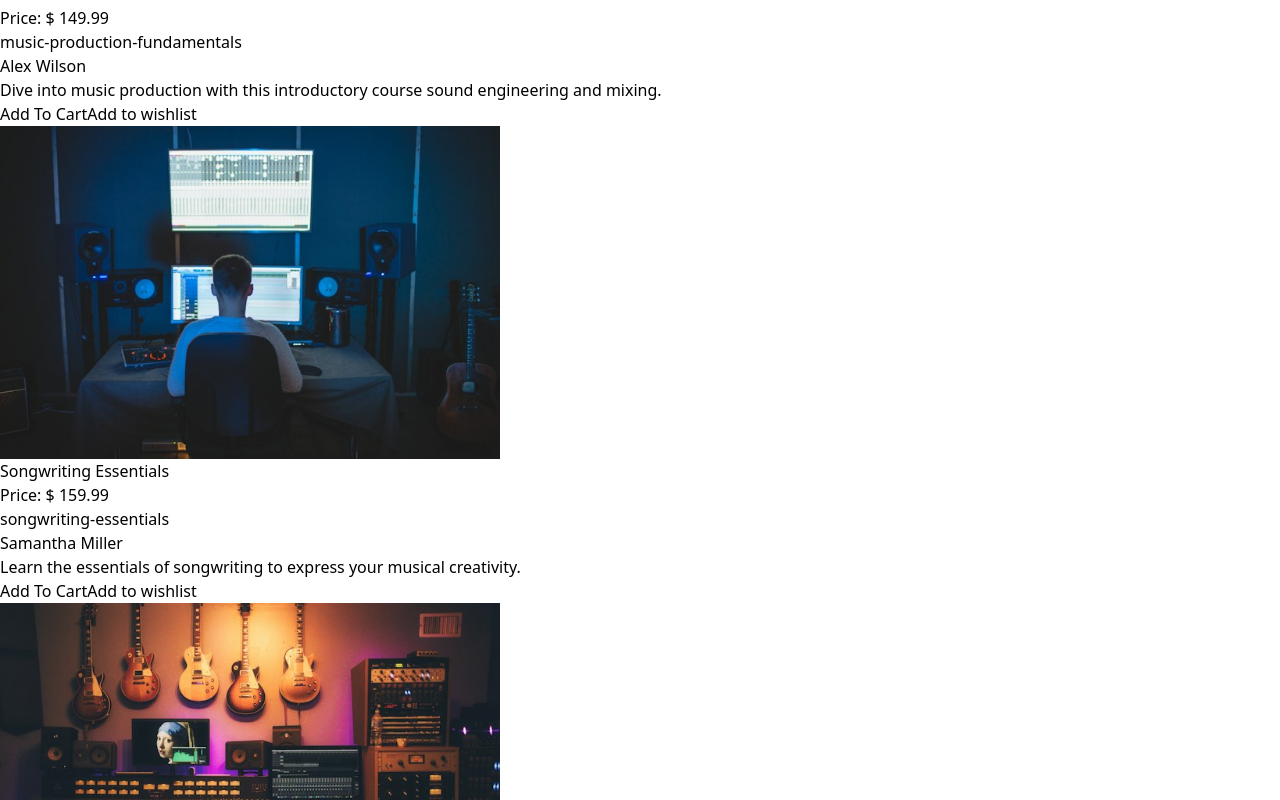
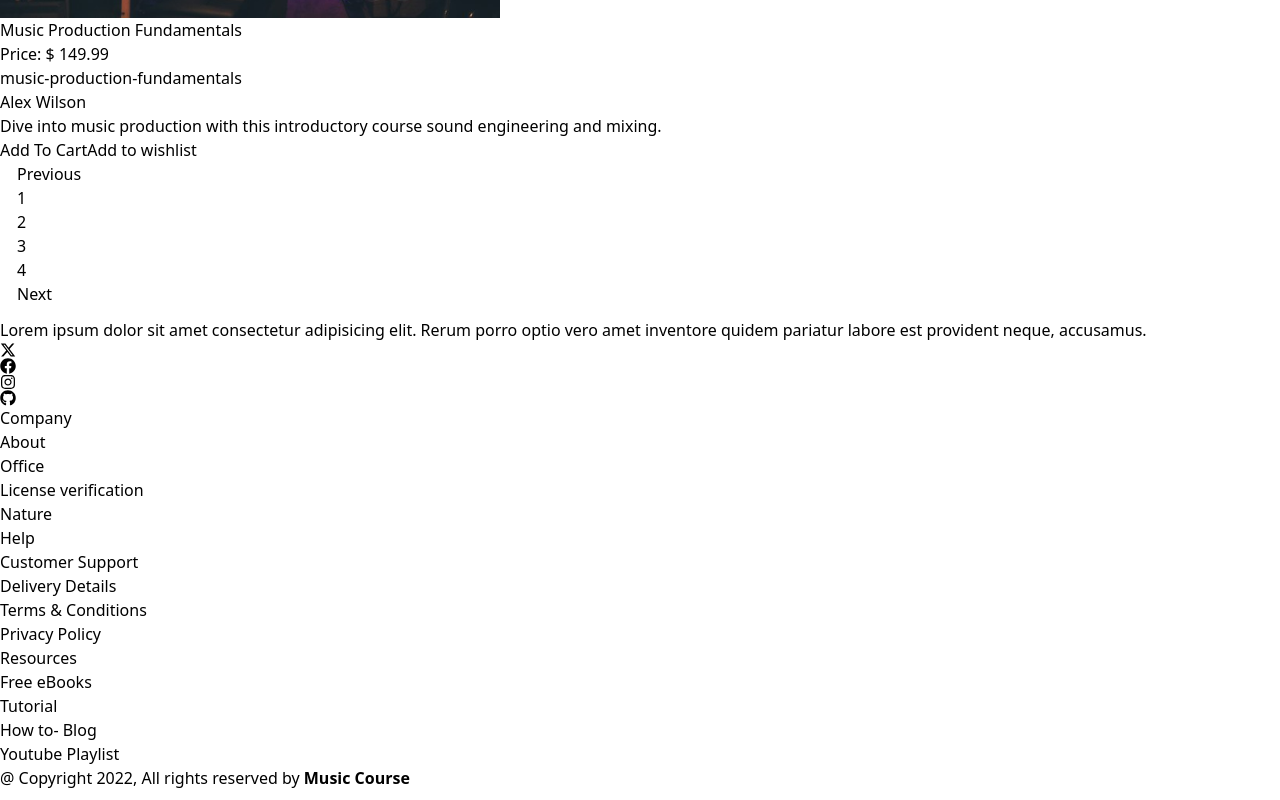
Before and after one commit to ravi-cybersify/music-course-next-pageroute, a Next.js app: page /product in a window 1280 px wide. Shown: the part 2960-3760 px from the top of the page. Built offline with nearby package versions, Linux system fonts and the light colour scheme.

Commit message:
Search and Pagination function and also work on gsap animation

```diff
--- a/package.json
+++ b/package.json
@@ -9,6 +9,8 @@
     "lint": "next lint"
   },
   "dependencies": {
+    "@nextui-org/pagination": "^2.2.8",
+    "@nextui-org/react": "^2.6.11",
     "@reduxjs/toolkit": "^2.5.0",
     "gsap": "^3.12.5",
     "imagesloaded": "^5.0.0",
@@ -16,6 +18,7 @@
     "react": "^19.0.0",
     "react-dom": "^19.0.0",
     "react-icons": "^5.4.0",
+    "react-paginate": "^8.2.0",
     "react-redux": "^9.2.0",
     "react-toastify": "^11.0.2",
     "redux": "^5.0.1"
--- a/src/Redux/productSlice.tsx
+++ b/src/Redux/productSlice.tsx
@@ -36,14 +36,18 @@ const productSlice = createSlice({
   name: "products",
   initialState,
   reducers: {
-    addCart(state, action: PayloadAction<{userId:string, item:Data}>) {
-      const { userId, item } = action.payload;
-      if (!state[userId]) {
-        state[userId] = [];
-      }
-      state[userId].push(item);
-      // state.carts.push(action.payload);
-      window.localStorage.setItem(`${userId}`, JSON.stringify(state[userId]))
+    // addCart(state, action: PayloadAction<{userId:string, item:Data}>) {
+    //   const { userId, item } = action.payload;
+    //   if (!state[userId]) {
+    //     state[userId] = [];
+    //   }
+    //   state[userId].push(item);
+    //   window.localStorage.setItem(`${userId}`, JSON.stringify(state[userId]))
+    // },
+
+    addCart(state, action: PayloadAction<Data>) {
+      state.carts.push(action.payload);
+      window.localStorage.setItem("cart", JSON.stringify(state.carts));
     },
 
     addWishlist(state,action: PayloadAction<Data>){
--- a/src/components/Card.tsx
+++ b/src/components/Card.tsx
@@ -1,5 +1,4 @@
-'use client'
-import React from "react";
+import React, { useEffect, useState } from "react";
 import CoursesData from "../data/music-course.json";
 import Image from "next/image";
 import { usePathname } from "next/navigation";
@@ -8,6 +7,7 @@ import { addCart, addWishlist, Data } from "@/Redux/productSlice";
 import { UserProps } from "@/Redux/userSlice";
 import { useRouter } from "next/router";
 import { toast } from "react-toastify";
+import ReactPaginate from "react-paginate";
 
 const Card = () => {
   const pathname = usePathname();
@@ -23,14 +23,14 @@ const Card = () => {
   const wishlistData = useSelector(
     (state: { product: { wishlist: Data[] } }) => state.product.wishlist
   );
-  // console.log(cartData)
   const isInCart = (id: number) => !!cartData.find((data) => data.id === id);
   const isInWishlist = (id: number) =>
     !!wishlistData.find((data) => data.id === id);
 
   const addCartData = (item: Data) => {
     if (loggedUser[0]?.username) {
-      dispatch(addCart({userId:loggedUser[0].userId , item:item}));
+      dispatch(addCart(item));
+      // dispatch(addCart({userId:loggedUser[0].userId , item:item}));    //for multiple users cart
       toast("Added in Cart Successfully !!", {
         position: "top-center",
         autoClose: 1000,
@@ -61,14 +61,54 @@ const Card = () => {
     }
   };
 
-  const coursesToDisplay =
-    pathname === "/product"
-      ? CoursesData.courses
-      : CoursesData.courses.slice(0, 6);
+  // paggination
+
+  const itemsPerPage: number = 6;
+
+  const [currentPage, setCurrentPage] = useState<number>(() => {
+    if (typeof window !== "undefined") {
+      const storedPage = localStorage.getItem("currentsPage");
+      return storedPage ? JSON.parse(storedPage) : 0;
+    }
+    return 0;
+  });
+  const [searchQuery, setSearchQuery] = useState<string>("");
+
+  const items = CoursesData.courses.filter((item) =>
+    item.title.toLowerCase().includes(searchQuery.toLowerCase())
+  );
+  const offset: number = currentPage * itemsPerPage;
+  const currentItems = items.slice(offset, offset + itemsPerPage);
+  const pageCount = Math.ceil(items.length / itemsPerPage);
+
+  useEffect(() => {
+    if (typeof window !== "undefined") {
+      localStorage.setItem("currentsPage", JSON.stringify(currentPage));
+    }
+  }, [currentPage]);
+
+  const handlePageClick = (event: { selected: number }) => {
+    setCurrentPage(event.selected);
+  };
 
   return (
+    <div className="">
+      {pathname === "/product" && (
+        <div className="flex justify-center mb-6">
+          <input
+            type="search"
+            placeholder="Search courses..."
+            value={searchQuery}
+            onChange={(e) => {
+              setSearchQuery(e.target.value);
+              setCurrentPage(0);
+            }}
+            className="w-full max-w-xl mt-4 px-4 py-2 border rounded focus:outline-none focus:ring-2 focus:ring-blue-500"
+          />
+        </div>
+      )}
       <div className="grid grid-cols-3 gap-5 ml-20 my-12">
-      {coursesToDisplay.map((item: Data) => (
+        {currentItems.map((item: Data) => (
           <div
             key={item.id}
             className="max-w-sm rounded overflow-hidden shadow-lg"
@@ -124,12 +164,36 @@ const Card = () => {
               `}
                 onClick={() => addWishlists(item)}
               >
-              {isInWishlist(item.id) ? "Added to wishlist" : "Add to wishlist"}
+                {isInWishlist(item.id)
+                  ? "Added to wishlist"
+                  : "Add to wishlist"}
               </button>
             </div>
           </div>
         ))}
       </div>
+
+      {pathname === "/product" && (
+        <div className="mt-8">
+          <ReactPaginate
+            previousLabel={"Previous"}
+            nextLabel={"Next"}
+            // breakLabel={"..."}
+            pageCount={pageCount}
+            // marginPagesDisplayed={2}
+            // pageRangeDisplayed={3}
+            forcePage={currentPage}
+            onPageChange={handlePageClick}
+            containerClassName="flex justify-center items-center space-x-2"
+            pageClassName="px-4 py-2 border rounded hover:bg-gray-200"
+            activeClassName="bg-blue-500 text-white"
+            previousClassName="px-4 py-2 border rounded hover:bg-gray-200"
+            nextClassName="px-4 py-2 border rounded hover:bg-gray-200"
+            disabledClassName="opacity-50 cursor-not-allowed"
+          />
+        </div>
+      )}
+    </div>
   );
 };
 
--- a/src/data/music-course.json
+++ b/src/data/music-course.json
@@ -99,6 +99,106 @@
         "instructor": "Ethan Moore",
         "isFeatured": true,
         "image": "/courses/blues.jpg"
+      },
+      {
+        "id": 11,
+        "title": "Guitar Fundamentals",
+        "slug": "guitar-fundamentals",
+        "description": "Learn the basics of playing guitar with our comprehensive beginner's course.",
+        "price": 99.99,
+        "instructor": "John Doe",
+        "isFeatured": true,
+        "image": "/courses/guitar.jpg"
+      },
+      {
+        "id": 12,
+        "title": "Piano for Beginners",
+        "slug": "piano-for-beginners",
+        "description": "Start your musical journey with foundational piano skills taught by expert instructors.",
+        "price": 109.99,
+        "instructor": "Jane Smith",
+        "isFeatured": false,
+        "image": "/courses/piano.jpg"
+      },
+      {
+        "id": 13,
+        "title": "Advanced Vocal Techniques",
+        "slug": "advanced-vocal-techniques",
+        "description": "Enhance your singing with advanced vocal techniques for intermediate to learners.",
+        "price": 119.99,
+        "instructor": "Emily Johnson",
+        "isFeatured": true,
+        "image": "/courses/vocalist.jpg"
+      },
+      {
+        "id": 14,
+        "title": "Drumming Mastery",
+        "slug": "drumming-mastery",
+        "description": "Master the drums with our comprehensive course covering all skill levels.",
+        "price": 129.99,
+        "instructor": "Mike Brown",
+        "isFeatured": false,
+        "image": "/courses/drumming.jpg"
+      },
+      {
+        "id": 15,
+        "title": "Jazz Improvisation",
+        "slug": "jazz-improvisation",
+        "description": "Learn the art of jazz improvisation with this course designed for all levels.",
+        "price": 139.99,
+        "instructor": "Chris Davis",
+        "isFeatured": false,
+        "image": "/courses/jazz.jpg"
+      },
+      {
+        "id": 16,
+        "title": "Music Production Fundamentals",
+        "slug": "music-production-fundamentals",
+        "description": "Dive into music production with this introductory course sound engineering and mixing.",
+        "price": 149.99,
+        "instructor": "Alex Wilson",
+        "isFeatured": true,
+        "image": "/courses/music-prod.jpg"
+      },
+      {
+        "id": 17,
+        "title": "Songwriting Essentials",
+        "slug": "songwriting-essentials",
+        "description": "Learn the essentials of songwriting to express your musical creativity.",
+        "price": 159.99,
+        "instructor": "Samantha Miller",
+        "isFeatured": false,
+        "image": "/courses/song-writing.jpg"
+      },
+      {
+        "id": 18,
+        "title": "Electronic Music Production",
+        "slug": "electronic-music-production",
+        "description": "Create compelling electronic music with our course designed for users.",
+        "price": 169.99,
+        "instructor": "Luke Harris",
+        "isFeatured": true,
+        "image": "/courses/music-prod.jpg"
+      },
+      {
+        "id": 19,
+        "title": "Classical Music History",
+        "slug": "classical-music-history",
+        "description": "Explore the rich history of classical music from its origins to the present day.",
+        "price": 179.99,
+        "instructor": "Grace Lee",
+        "isFeatured": false,
+        "image": "/courses/classical-music.jpg"
+      },
+      {
+        "id": 20,
+        "title": "Blues Guitar Techniques",
+        "slug": "blues-guitar-techniques",
+        "description": "Discover the techniques of blues guitar to add soul and depth to your playing.",
+        "price": 189.99,
+        "instructor": "Ethan Moore",
+        "isFeatured": true,
+        "image": "/courses/blues.jpg"
       }
     ]
   }
--- a/src/pages/_app.tsx
+++ b/src/pages/_app.tsx
@@ -17,7 +17,7 @@ export default function App({ Component, pageProps }: AppProps) {
         <Navbar />
         <ToastContainer />
         <Component {...pageProps} />
-        {pathname === "/register" || pathname === "/login" || pathname === '/productdetails' ? "" : <Footer />}
+        {pathname === "/register" || pathname === "/login" || pathname === '/productdetails'|| pathname === "/cart" || pathname === '/wishlist' ? "" : <Footer />}
       </div>
     </Provider>
   );
--- a/src/pages/about/index.tsx
+++ b/src/pages/about/index.tsx
@@ -3,7 +3,7 @@ import React from 'react'
 const About = () => {
   return (
     <div>
-      About page
+      About
     </div>
   )
 }
--- a/src/pages/product/index.tsx
+++ b/src/pages/product/index.tsx
@@ -1,13 +1,16 @@
-import Card from '@/components/Card'
-import React from 'react'
+import Card from "@/components/Card";
+import React from "react";
 
 const Product = () => {
   return (
-    <div>
-      <h1 className='text-left ml-20 mt-6 text-4xl font-bold '>Product Store</h1>
+    <div className="">
+      <h1 className="text-center ml-18 mt-6 text-4xl font-bold ">
+        Product Store
+      </h1>
+
       <Card />
     </div>
-  )
-}
+  );
+};
 
-export default Product
+export default Product;
--- a/src/pages/wishlist/index.tsx
+++ b/src/pages/wishlist/index.tsx
@@ -26,7 +26,8 @@ const Wishlist = () => {
 
   const handleAddToCart = (item: Data) => {
     if (loggedUser[0]?.username) {
-      dispatch(addCart({userId:loggedUser[0].userId , item:item}));
+      dispatch(addCart(item));
+      // dispatch(addCart({userId:loggedUser[0].userId , item:item}));
       toast("Added in Cart Successfully !!", {
         position: "top-center",
         autoClose: 1000,
--- a/src/styles/globals.css
+++ b/src/styles/globals.css
@@ -1,3 +1,19 @@
 @tailwind base;
 @tailwind components;
 @tailwind utilities;
+
+
+ul >.px-4{
+    padding: 0%;
+}
+
+ul > .px-4 [role="button"] {
+    cursor: pointer;
+    padding: 8px 17px;
+    margin: 5px 0px;
+}
+
+.justify-center {
+    justify-content: center;
+    margin-bottom: 12px;
+}
```
Also changed, not shown: src/components/section/Home/FirstHome.tsx (+27 -6 lines), 1 other file (tests, documents, lock files or other folders). Lines whose indentation alone changed are shown as unchanged.
